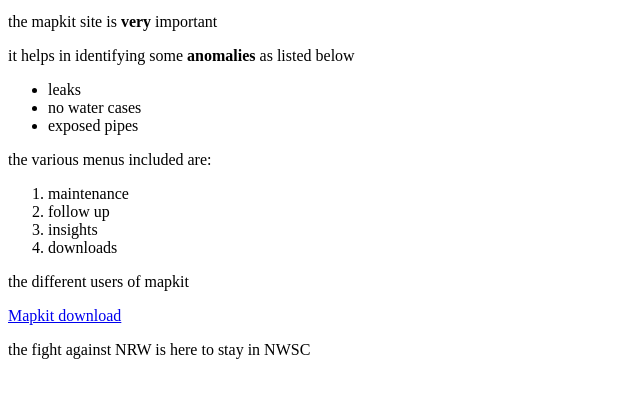
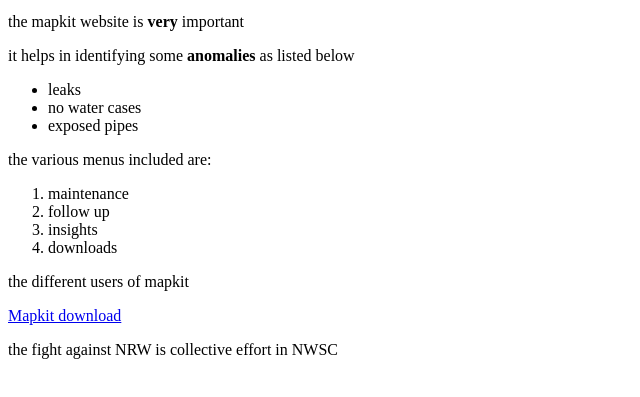
Before and after one commit to Fadhil-Amako/HelloWorld, a plain HTML site: page index.html in a window 1280 px wide. Shown: the part 29-426 px from the top of the page, without its empty margins (0-640 px from the left). Drawn offline with Linux system fonts and the light colour scheme.

Commit message:
update text

```diff
--- a/index.html
+++ b/index.html
@@ -9,7 +9,7 @@
     <!--picture to be used-->
     <img src="images/slak.ico" alt="Slack icon : flower like" />
     <!--strenght to tv issue-->
-    <p>the mapkit site is <strong>very</strong> important</p>
+    <p>the mapkit website is <strong>very</strong> important</p>
     <p>it helps in identifying some <strong>anomalies</strong> as listed below</p>
     <ul>
         <li>leaks</li>
@@ -27,7 +27,7 @@
     <p>the different users of mapkit</p>
 
     <a href="https://nwsc.mapkit.info/?#downloads">Mapkit download</a>
-<p>the fight against NRW is here to stay in NWSC</p>
+<p>the fight against NRW is collective effort in NWSC</p>
 
   </body>
 </html>
```
